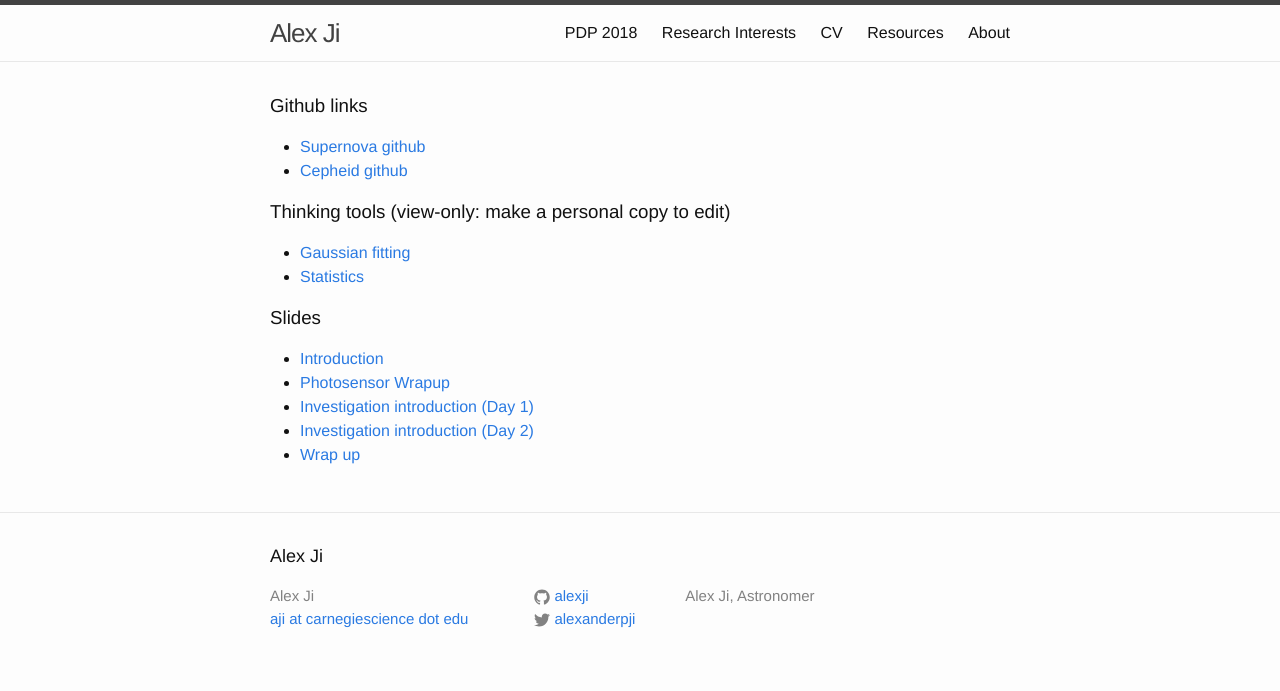
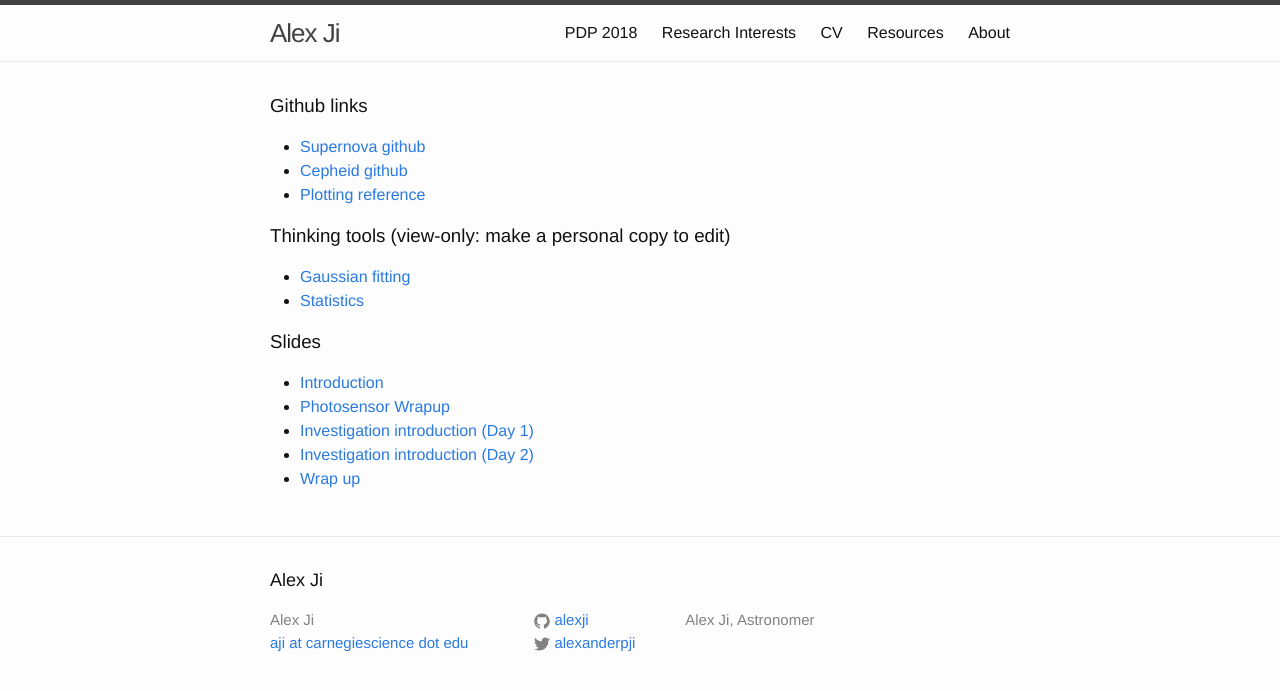
Before and after one commit to alexji/alexji.github.io, a Jekyll site: the page built from pdp2018.md, in a window 1280 px wide. Shown: the top 691 px of the page. Built offline with Jekyll 4.4.1, drawn with Linux system fonts in a browser that asks for light colours.

Commit message:
Added plotting reference notebook

```diff
--- a/pdp2018.md
+++ b/pdp2018.md
@@ -12,6 +12,7 @@ permalink: /PDP2018/
 ### Github links
 * [Supernova github](https://github.com/deckerkf/carnegiepdp2018.git)
 * [Cepheid github](https://github.com/alexji/CarnegiePDP2018)
+* [Plotting reference](https://github.com/alexji/CarnegiePDP2018/blob/master/PythonPlotting.ipynb)
 
 ### Thinking tools (view-only: make a personal copy to edit)
 * [Gaussian fitting](https://raw.githubusercontent.com/alexji/CarnegiePDP2018/master/GaussianTool.ipynb)
```
